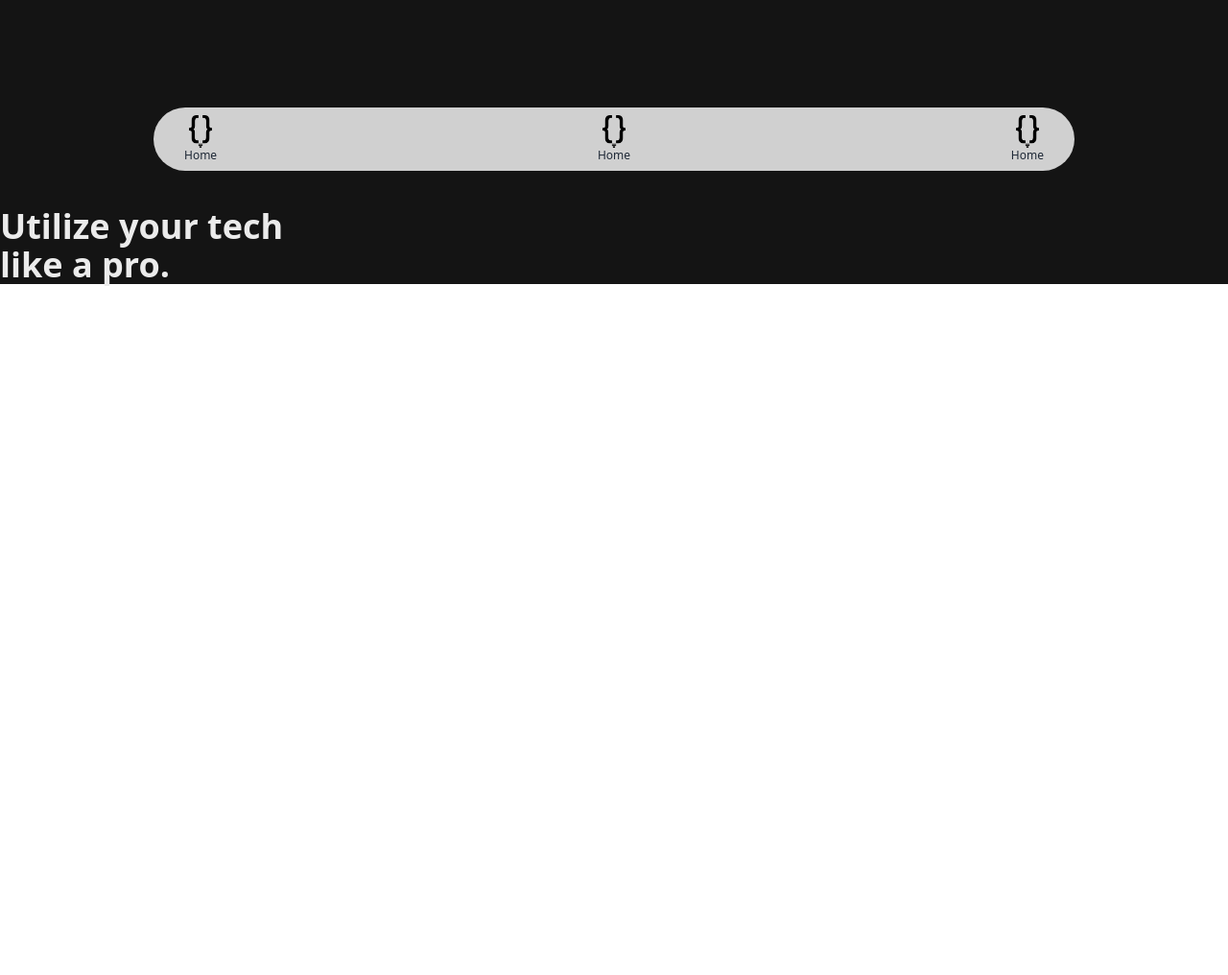
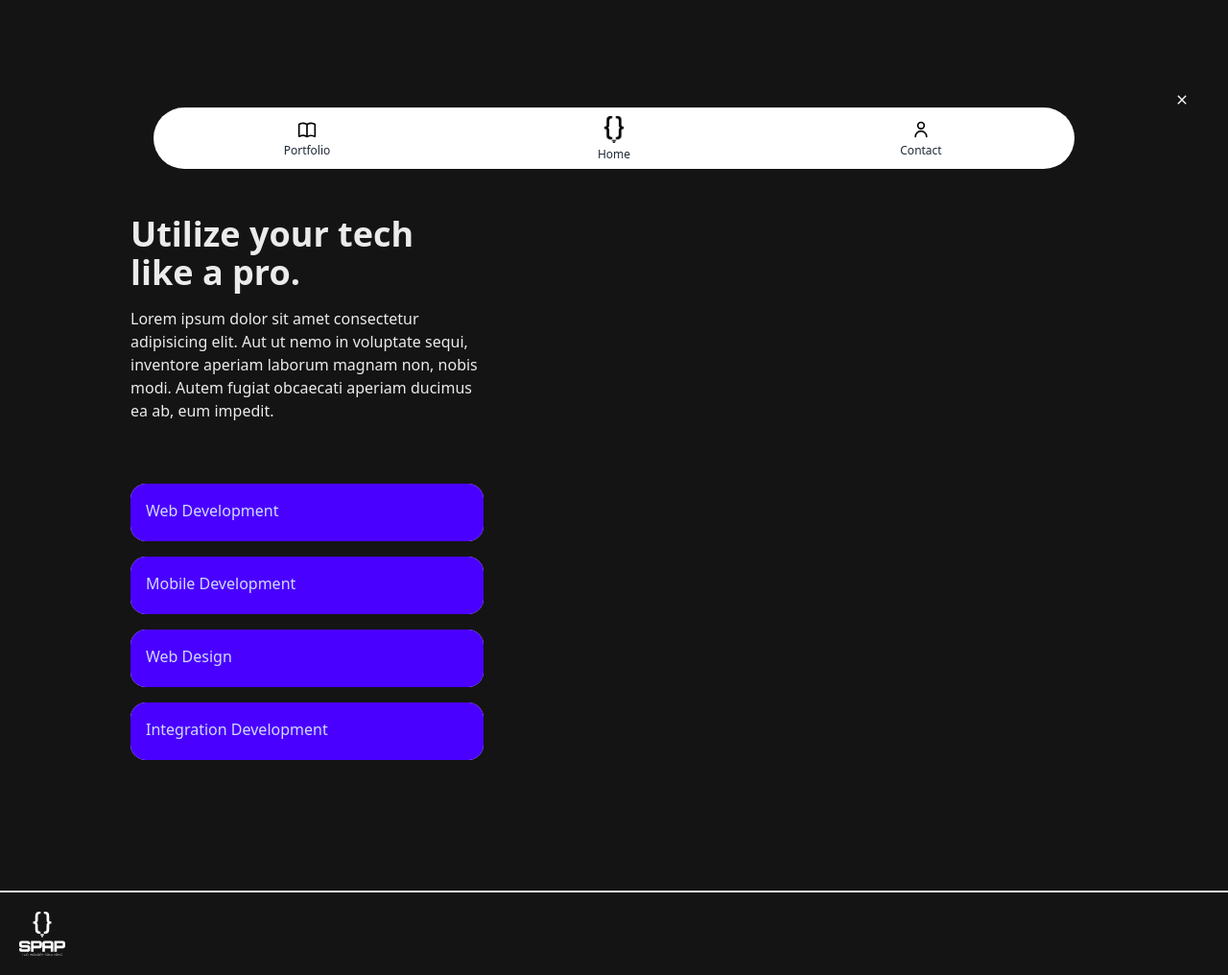
Before and after one commit to paps-dot-dev/spap-technology-website, an Astro site: page / in a window 1280 px wide. Shown: the part 584-1600 px from the top of the page at 96% size. Before the commit the page ends 884 px from the top, so only its background shows below. Built offline with nearby package versions, Linux system fonts and the light colour scheme; Astro itself is replaced by a stand-in of ours.

Commit message:
index page ui

```diff
--- /dev/null
+++ b/src/components/DropdownExpansion.tsx
@@ -0,0 +1,11 @@
+import React from 'react';
+
+interface Props {
+	service: any;
+}
+
+const DropdownExpansion: React.FC<Props> = ({ service }) => {
+	return <div>{service.description}</div>;
+};
+
+export default DropdownExpansion;
--- /dev/null
+++ b/src/components/ServiceDropdown.tsx
@@ -0,0 +1,22 @@
+import React from 'react';
+import DropdownExpansion from './DropdownExpansion';
+
+interface Props {
+	service: any;
+}
+
+const ServiceDropdown: React.FC<Props> = ({ service }) => {
+	return (
+		<div className="bg-base-200 collapse">
+			<input type="checkbox" className="peer" />
+			<div className="collapse-title bg-primary text-primary-content peer-checked:bg-primary-white peer-checked:text-primary">
+				{service.title}
+			</div>
+			<div className="collapse-content bg-primary text-primary-content peer-checked:bg-primary-white peer-checked:text-primary">
+				<DropdownExpansion service={service} />
+			</div>
+		</div>
+	);
+};
+
+export default ServiceDropdown;
--- /dev/null
+++ b/src/components/ServicesContainer.tsx
@@ -0,0 +1,30 @@
+import React from 'react';
+import ServiceDropdown from './ServiceDropdown';
+
+const services = [
+	{ title: 'Web Development', description: 'lorem ipsum lorem ipsum' },
+	{
+		title: 'Mobile Development',
+		description: 'lorem ipsum lorem ipsum',
+	},
+	{
+		title: 'Web Design',
+		description: 'lorem ipsum lorem ipsum',
+	},
+	{
+		title: 'Integration Development',
+		description: 'lorem ipsum lorem ipsum',
+	},
+];
+
+const ServicesContainer: React.FC = () => {
+	return (
+		<div className="space-y-4">
+			{services.map((item) => (
+				<ServiceDropdown key={item.title} service={item} />
+			))}
+		</div>
+	);
+};
+
+export default ServicesContainer;
--- /dev/null
+++ b/src/components/global-ui/Footer.astro
@@ -0,0 +1,110 @@
+---
+
+---
+
+<footer class="p-5 border-t-2 mt-32">
+	<svg
+		class="w-12"
+		id="Layer_2"
+		xmlns="http://www.w3.org/2000/svg"
+		viewBox="0 0 707.79 674.16"
+		><defs
+			><style>
+				.cls-1 {
+					fill: #fff;
+					stroke-width: 0px;
+				}
+			</style></defs
+		><g id="Layer_1-2"
+			><path
+				class="cls-1"
+				d="M328.44,332.88c0,2.9-2.28,5.27-5.18,5.43-4.24.23-8.5.32-11.99.32-46.72,0-62.36-22.09-64.23-57.6-.17-4.42-.34-9.01-.34-13.76v-56.58c0-20.22-11.21-24.64-27.01-24.64h-.68c-3,0-5.44-2.43-5.44-5.44v-22.6c0-3,2.43-5.44,5.44-5.44h.68c22.26,0,27.01-9.18,27.01-24.81v-54.54c0-4.59.17-9.18.34-13.59,1.87-35.68,17.5-59.64,64.23-59.64,3.09,0,7.53.18,12.07.47,2.86.19,5.09,2.56,5.09,5.43v22.64c0,3.01-2.45,5.45-5.46,5.44-.45,0-.89,0-1.34,0-25.66,0-34.32,8.16-34.32,39.76v55.73c0,16.14-4.6,27.68-14.39,35.5-2.67,2.13-2.68,6.31-.03,8.46,9.47,7.71,13.58,19.49,13.58,35.72v57.94c0,31.09,10.36,37.55,36.53,37.55h0c3,0,5.44,2.43,5.44,5.44v22.8Z"
+			></path><path
+				class="cls-1"
+				d="M379.34,5.75c0-2.9,2.28-5.27,5.18-5.43,4.24-.23,8.5-.32,11.99-.32,46.72,0,62.36,22.09,64.23,57.6.17,4.42.34,9.01.34,13.76v56.58c0,20.22,11.21,24.64,27.01,24.64h.68c3,0,5.44,2.43,5.44,5.44v22.6c0,3-2.43,5.44-5.44,5.44h-.68c-22.26,0-27.01,9.18-27.01,24.81v54.54c0,4.59-.17,9.18-.34,13.59-1.87,35.68-17.5,59.64-64.23,59.64-3.09,0-7.53-.18-12.07-.47-2.86-.19-5.09-2.56-5.09-5.43v-22.64c0-3.01,2.45-5.45,5.46-5.44.45,0,.89,0,1.34,0,25.66,0,34.32-8.16,34.32-39.76v-55.73c0-16.14,4.6-27.68,14.39-35.5,2.67-2.13,2.68-6.31.03-8.46-9.47-7.71-13.58-19.49-13.58-35.72v-57.94c0-31.09-10.36-37.55-36.53-37.55h0c-3,0-5.44-2.43-5.44-5.44V5.75Z"
+			></path><path
+				class="cls-1"
+				d="M337.03,372.83v3.26c0,9.15,7.42,16.57,16.57,16.57h0c9.15,0,16.57-7.42,16.57-16.57v-3.26h-33.14Z"
+			></path><rect
+				class="cls-1"
+				x="326.85"
+				y="342.95"
+				width="53.5"
+				height="10.15"
+				rx="3.78"
+				ry="3.78"></rect><rect
+				class="cls-1"
+				x="326.85"
+				y="357.89"
+				width="53.5"
+				height="10.15"
+				rx="3.78"
+				ry="3.78"></rect><path
+				class="cls-1"
+				d="M488.53,448.51h-96.86c-19.78,0-35.86,16.09-35.86,35.86v132.94h39.66v-53.15h89.27v53.15h39.88v-132.94c0-19.77-16.19-35.86-36.08-35.86ZM484.73,488.16v36.34h-89.27v-36.34h89.27Z"
+			></path><path
+				class="cls-1"
+				d="M132.94,448.51H35.86c-19.77,0-35.86,16.09-35.86,35.86v32.51c0,19.77,16.09,35.86,35.86,35.86h93.07v24.92H39.66v-13.62H0v17.41c0,19.77,16.09,35.86,35.86,35.86h97.08c19.78,0,35.86-16.09,35.86-35.86v-32.51c0-19.77-16.09-35.86-35.86-35.86H39.66v-24.92h89.27v13.62h39.88v-17.41c0-19.77-16.09-35.86-35.86-35.86Z"
+			></path><path
+				class="cls-1"
+				d="M671.7,448.73h-132.72v168.59h39.66v-54.04l93.07-.21c19.9,0,36.08-16.09,36.08-35.86v-42.61c0-19.77-16.19-35.86-36.08-35.86ZM667.91,488.38v35.02h-89.27v-35.02h89.27Z"
+			></path><path
+				class="cls-1"
+				d="M314.36,448.73h-132.72v168.59h39.66v-54.04l93.07-.21c19.9,0,36.08-16.09,36.08-35.86v-42.61c0-19.77-16.19-35.86-36.08-35.86ZM310.56,488.38v35.02h-89.27v-35.02h89.27Z"
+			></path><path
+				class="cls-1"
+				d="M71.4,649.89h-12.45v23.48h-3.16v-23.48h-12.42v-2.86h28.03v2.86Z"
+			></path><path
+				class="cls-1"
+				d="M102.07,670.44v2.93h-25.47v-26.34h25.1v2.93h-21.94v8.54h18.59v2.93h-18.59v8.99h22.31Z"
+			></path><path
+				class="cls-1"
+				d="M132.21,666.19l3.01,1.5c-2.48,3.95-7.07,6.47-13.51,6.47-9.82,0-15.84-5.42-15.84-13.96s6.02-13.96,15.95-13.96c6.32,0,10.91,2.56,13.39,6.47l-3.01,1.5c-2.07-3.5-5.83-5.04-10.42-5.04-7.64,0-12.68,3.76-12.68,11.02s5.04,11.02,12.68,11.02c4.59,0,8.39-1.51,10.42-5.04Z"
+			></path><path
+				class="cls-1"
+				d="M169.21,647.03v26.34h-3.16v-11.85h-21.67v11.85h-3.16v-26.34h3.16v11.48h21.67v-11.48h3.16Z"
+			></path><path
+				class="cls-1"
+				d="M205.94,647.03v26.34h-2.78l-22.12-22.31v22.31h-3.09v-26.34h3.42l21.49,21.71v-21.71h3.09Z"
+			></path><path
+				class="cls-1"
+				d="M212.72,660.2c0-8.58,6.02-13.96,16.03-13.96s16.03,5.38,16.03,13.96-6.02,13.96-16.03,13.96-16.03-5.38-16.03-13.96ZM241.54,660.2c0-7.07-5.04-11.02-12.79-11.02s-12.79,3.95-12.79,11.02,5.04,11.02,12.79,11.02,12.79-3.95,12.79-11.02Z"
+			></path><path
+				class="cls-1"
+				d="M274.88,670.44v2.93h-23.33v-26.34h3.16v23.4h20.17Z"></path><path
+				class="cls-1"
+				d="M276.31,660.2c0-8.58,6.02-13.96,16.03-13.96s16.03,5.38,16.03,13.96-6.02,13.96-16.03,13.96-16.03-5.38-16.03-13.96ZM305.14,660.2c0-7.07-5.04-11.02-12.79-11.02s-12.79,3.95-12.79,11.02,5.04,11.02,12.79,11.02,12.79-3.95,12.79-11.02Z"
+			></path><path
+				class="cls-1"
+				d="M344.16,666.98c-2.18,4.1-7.45,7.19-14.75,7.19-10.2,0-16.22-5.38-16.22-13.96s6.02-13.96,16.1-13.96c6.43,0,10.76,2.41,13.4,5.49l-2.75,1.92c-2.37-2.97-5.87-4.48-10.65-4.48-7.86,0-12.87,3.72-12.87,11.02s5.04,11.02,13.09,11.02c5.23,0,9.52-1.54,11.48-5.19v-3.42h-11.97v-2.93h15.13v7.3Z"
+			></path><path
+				class="cls-1"
+				d="M349.85,647.03l11.06,14.26,10.99-14.26h3.76l-13.21,17.12v9.22h-3.16v-9.22l-13.25-17.12h3.8Z"
+			></path><path
+				class="cls-1"
+				d="M417.77,665.73c0,4.85-4.93,8.43-13.51,8.43-5.76,0-11.29-1.81-15.39-5.42l2.22-2.37c3.84,3.39,8.09,4.85,13.36,4.85,6.36,0,10.08-1.99,10.08-5.27s-3.88-3.99-10.99-4.59c-7.04-.6-13.77-2.14-13.77-7.34s6.25-7.79,13.28-7.79c5.72,0,10.42,1.99,13.47,4.7l-2.48,2.11c-2.56-2.52-6.43-3.84-10.84-3.88-4.7-.04-10.2,1.28-10.2,4.74,0,3.27,4.97,3.95,11.18,4.44,8.01.64,13.58,2.18,13.58,7.37Z"
+			></path><path
+				class="cls-1"
+				d="M421.99,660.2c0-8.58,6.02-13.96,16.03-13.96s16.03,5.38,16.03,13.96-6.02,13.96-16.03,13.96-16.03-5.38-16.03-13.96ZM450.82,660.2c0-7.07-5.04-11.02-12.79-11.02s-12.79,3.95-12.79,11.02,5.04,11.02,12.79,11.02,12.79-3.95,12.79-11.02Z"
+			></path><path
+				class="cls-1"
+				d="M484.16,670.44v2.93h-23.33v-26.34h3.16v23.4h20.17Z"></path><path
+				class="cls-1"
+				d="M514.68,647.03v13.92c0,7.68-4.82,13.21-13.88,13.21s-13.92-5.53-13.92-13.21v-13.92h3.16v13.73c0,6.47,3.88,10.46,10.76,10.46s10.72-3.99,10.72-10.46v-13.73h3.16Z"
+			></path><path
+				class="cls-1"
+				d="M547.38,649.89h-12.45v23.48h-3.16v-23.48h-12.42v-2.86h28.03v2.86Z"
+			></path><path class="cls-1" d="M552.58,673.37v-26.34h3.16v26.34h-3.16Z"
+			></path><path
+				class="cls-1"
+				d="M562.51,660.2c0-8.58,6.02-13.96,16.03-13.96s16.03,5.38,16.03,13.96-6.02,13.96-16.03,13.96-16.03-5.38-16.03-13.96ZM591.34,660.2c0-7.07-5.04-11.02-12.79-11.02s-12.79,3.95-12.79,11.02,5.04,11.02,12.79,11.02,12.79-3.95,12.79-11.02Z"
+			></path><path
+				class="cls-1"
+				d="M629.34,647.03v26.34h-2.78l-22.12-22.31v22.31h-3.09v-26.34h3.42l21.49,21.71v-21.71h3.09Z"
+			></path><path
+				class="cls-1"
+				d="M664.42,665.73c0,4.85-4.93,8.43-13.51,8.43-5.76,0-11.29-1.81-15.39-5.42l2.22-2.37c3.84,3.39,8.09,4.85,13.36,4.85,6.36,0,10.08-1.99,10.08-5.27s-3.88-3.99-10.99-4.59c-7.04-.6-13.77-2.14-13.77-7.34s6.25-7.79,13.28-7.79c5.72,0,10.42,1.99,13.47,4.7l-2.48,2.11c-2.56-2.52-6.43-3.84-10.84-3.88-4.7-.04-10.2,1.28-10.2,4.74,0,3.27,4.97,3.95,11.18,4.44,8.01.64,13.58,2.18,13.58,7.37Z"
+			></path></g
+		></svg
+	>
+</footer>
--- a/src/components/global-ui/NavContainer.tsx
+++ b/src/components/global-ui/NavContainer.tsx
@@ -1,17 +1,55 @@
-import React from 'react';
+import React, { useState, useEffect } from 'react';
 import NavItem from './NavItem';
+import { MdClose, MdMenu } from 'react-icons/md';
 
 interface Props {
 	navItems: any;
 }
 
 const NavContainer: React.FC<Props> = ({ navItems }) => {
+	const [showNavbar, setShowNavbar] = useState(true);
+
+	useEffect(() => {
+		const handleScroll = () => {
+			if (window.scrollY > 200) {
+				setShowNavbar(false);
+			} else {
+				setShowNavbar(true);
+			}
+		};
+		window.addEventListener('scroll', handleScroll);
+
+		return () => {
+			window.removeEventListener('scroll', handleScroll);
+		};
+	}, []);
+
 	return (
-		<ul className="flex justify-between items-center w-3/4  bg-opacity-80 rounded-full bg-white mx-auto p-2 px-8 ">
-			{navItems.map((item) => (
-				<NavItem key={item.title} link={item} />
-			))}
-		</ul>
+		// <ul className="flex justify-between items-center w-5/6  bg-opacity-90 rounded-full bg-white mx-auto px-8">
+
+		// </ul>
+		<>
+			{showNavbar ? (
+				<div>
+					<button
+						onClick={() => setShowNavbar(false)}
+						className="text-white w-fit bg-transparent absolute right-10 bottom-16 z-10 hover:bg-black">
+						<MdClose />
+					</button>
+					<div className="btm-nav w-3/4 mx-auto mb-10 rounded-full">
+						{navItems.map((item) => (
+							<NavItem key={item.title} link={item} />
+						))}
+					</div>
+				</div>
+			) : (
+				<button
+					onClick={() => setShowNavbar(!showNavbar)}
+					className="bg-primary-white w-16 h-16 flex justify-center items-center text-2xl rounded-full bg-opacity-95 z-10 ml-auto mr-2">
+					<MdMenu className="text-indigo-600" />
+				</button>
+			)}
+		</>
 	);
 };
 
--- a/src/components/global-ui/NavItem.tsx
+++ b/src/components/global-ui/NavItem.tsx
@@ -1,19 +1,16 @@
 import React from 'react';
-import { FaHome } from 'react-icons/fa';
-import { FaHouse } from 'react-icons/fa6';
-import { MdHouse } from 'react-icons/md';
 
 interface Props {
 	link: any;
 }
 const NavItem: React.FC<Props> = ({ link }) => {
 	return (
-		<li className="">
-			<button className="flex flex-col items-center">
-				<img className="w-6" src={link.icon_url} />
-				<span className="text-xs">Home</span>
-			</button>
-		</li>
+		<a
+			className="flex flex-col justify-center items-center"
+			href={link.href_url}>
+			<img className="w-5" src={link.icon_url} />
+			<span className="text-xs">{link.title}</span>
+		</a>
 	);
 };
 
--- a/src/components/global-ui/Navigation.astro
+++ b/src/components/global-ui/Navigation.astro
@@ -3,19 +3,19 @@ import NavContainer from './NavContainer';
 
 const navItems = [
 	{
-		title: 'Home',
-		icon_url: 'spap-icons/icons/PNG/black_icon.png',
-		href_url: '/home',
+		title: 'Portfolio',
+		icon_url: 'icons/open_book.svg',
+		href_url: '/portfolio',
 	},
 	{
 		title: 'Home',
 		icon_url: 'spap-icons/icons/PNG/black_icon.png',
-		href_url: '/home',
+		href_url: '/',
 	},
 	{
-		title: 'Home',
-		icon_url: 'spap-icons/icons/PNG/black_icon.png',
-		href_url: '/home',
+		title: 'Contact',
+		icon_url: 'icons/user_icon.svg',
+		href_url: '/contact',
 	},
 ];
 ---
--- a/src/layouts/RootLayout.astro
+++ b/src/layouts/RootLayout.astro
@@ -1,4 +1,5 @@
 ---
+import Footer from '../components/global-ui/Footer.astro';
 import Navigation from '../components/global-ui/Navigation.astro';
 
 interface Props {
@@ -21,5 +22,6 @@ const { title } = Astro.props;
 	<body class="bg-primary-dark min-h-screen">
 		<slot />
 		<Navigation />
+		<Footer />
 	</body>
 </html>
--- a/src/pages/index.astro
+++ b/src/pages/index.astro
@@ -1,6 +1,6 @@
 ---
 import RootLayout from '../layouts/RootLayout.astro';
-import Card from '../components/Card.astro';
+import ServicesContainer from '../components/ServicesContainer';
 ---
 
 <RootLayout title="SPAP Technology Solutions">
@@ -115,13 +115,20 @@ import Card from '../components/Card.astro';
 			</h1>
 			<p class="text-blue-400 text-sm p-4">Swipe up to learn more</p>
 		</section>
-		<section id="intro">
+		<section class="max-w-sm mx-auto p-2" id="intro">
 			<h1 class="text-4xl font-semibold text-primary-white">
 				Utilize your tech
 				<br />
 				like a pro.
 			</h1>
-			<p></p>
+			<p class="mt-4 text-primary-white">
+				Lorem ipsum dolor sit amet consectetur adipisicing elit. Aut ut nemo in
+				voluptate sequi, inventore aperiam laborum magnam non, nobis modi. Autem
+				fugiat obcaecati aperiam ducimus ea ab, eum impedit.
+			</p>
+			<section class="mt-16" id="services">
+				<ServicesContainer client:visible />
+			</section>
 		</section>
 	</main>
 </RootLayout>
```
Also changed, not shown: public/icons/open_book.svg (added), public/icons/user_icon.svg (added), 1 other file.
